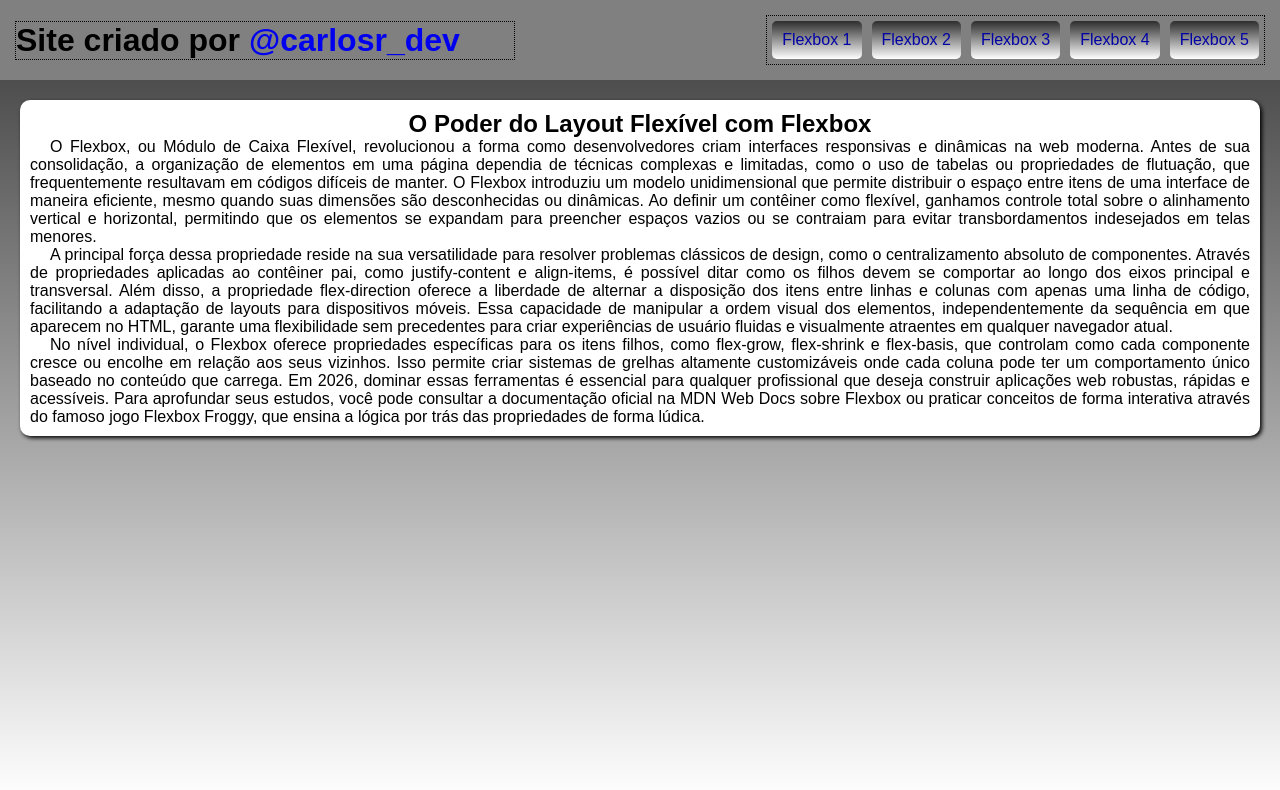
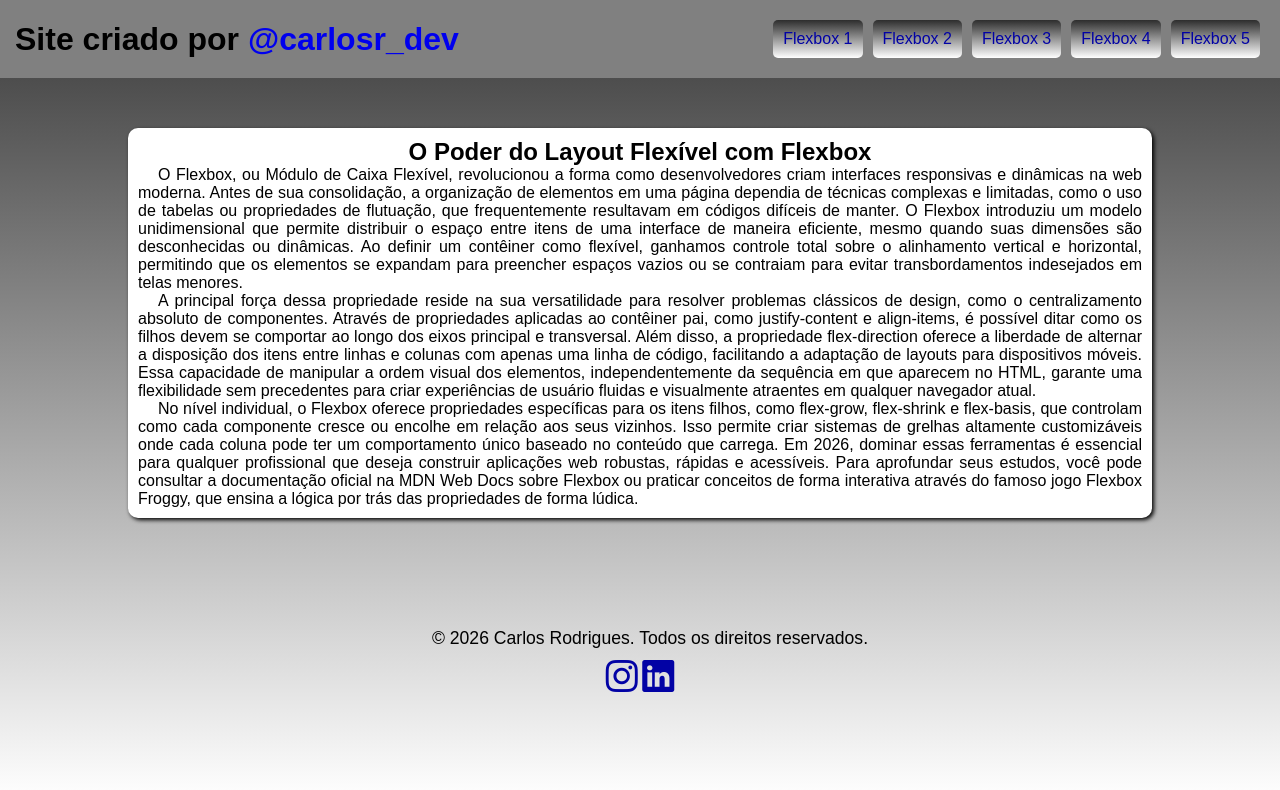
Before and after one commit to crstudioweb/menu-flexbox, a plain HTML site: page index.html in a window 1280 px wide. Drawn offline with nearby package versions, Linux system fonts and the light colour scheme.

Commit message:
adicionando media query e o footer

```diff
--- /dev/null
+++ b/estilos/mobile.css
@@ -0,0 +1,19 @@
+@charset "UTF-8";
+
+header,
+header > nav {
+  flex-flow: column nowrap;
+}
+
+header > h1 {
+  flex-basis: 100px;
+}
+
+header > nav > a {
+  width: 95vw;
+}
+
+main {
+  width: 90vw;
+  padding: 20px;
+}
--- a/estilos/style.css
+++ b/estilos/style.css
@@ -17,7 +17,7 @@ header {
   background-color: gray;
   color: #fff;
   padding: 15px;
-
+  margin-bottom: 50px;
   display: flex;
   flex-flow: row wrap;
   justify-content: space-between;
@@ -25,7 +25,6 @@ header {
 }
 
 header > h1 {
-  border: 1px dotted black;
   flex: 0 0 500px;
   color: #000;
 }
@@ -40,7 +39,6 @@ header > h1 > a:hover {
 }
 
 nav {
-  border: 1px dotted black;
   display: flex;
   flex-flow: row wrap;
   justify-content: flex-end;
@@ -65,10 +63,11 @@ nav > a:hover {
 
 main {
   background-color: #fff;
-  margin: 20px;
+  margin: auto;
   padding: 10px;
   border-radius: 10px;
   box-shadow: 2px 2px 4px #000;
+  width: 80vw;
 }
 
 main > h2 {
@@ -79,3 +78,27 @@ main > p {
   text-indent: 20px;
   text-align: justify;
 }
+
+footer {
+  width: 80vw;
+  margin: auto;
+  padding-top: 50px;
+  text-align: center;
+}
+
+#copy {
+  font-size: 1.1em;
+  padding: 10px;
+}
+
+#social > a {
+  display: inline-block;
+  font-size: 2em;
+  color: rgb(2, 2, 165);
+  transition: transform 0.3s ease, color 0.3s ease;
+}
+
+#social > a:hover {
+  color: rgb(44, 44, 243);
+  transform: scale(1.2);
+}
--- a/index.html
+++ b/index.html
@@ -3,7 +3,16 @@
   <head>
     <meta charset="UTF-8" />
     <meta name="viewport" content="width=device-width, initial-scale=1.0" />
+    <link
+      rel="stylesheet"
+      href="https://cdn.jsdelivr.net/npm/bootstrap-icons@1.13.1/font/bootstrap-icons.min.css"
+    />
     <link rel="stylesheet" href="estilos/style.css" />
+    <link
+      rel="stylesheet"
+      href="estilos/mobile.css"
+      media="screen and (max-width: 600px)"
+    />
     <title>Menu Flexbox</title>
   </head>
   <body>
@@ -67,5 +76,24 @@
         lógica por trás das propriedades de forma lúdica.
       </p>
     </main>
+    <footer>
+      <div id="copy">
+        <footer>
+          <p>&copy; 2026 Carlos Rodrigues. Todos os direitos reservados.</p>
+        </footer>
+      </div>
+      <div id="social">
+        <a
+          href="https://www.instagram.com/carlosr_dev?igsh=MThjYWdmNTZ2dXl2dw%3D%3D&utm_source=qr"
+          target="_blank"
+          ><i class="bi bi-instagram"></i
+        ></a>
+        <a
+          href="https://www.linkedin.com/in/cr-studio-web?lipi=urn%3Ali%3Apage%3Ad_flagship3_profile_view_base_contact_details%3BC1VvdhrAQE6EHUiL1ePgTg%3D%3D"
+          target="_blank"
+          ><i class="bi bi-linkedin"></i
+        ></a>
+      </div>
+    </footer>
   </body>
 </html>
```
